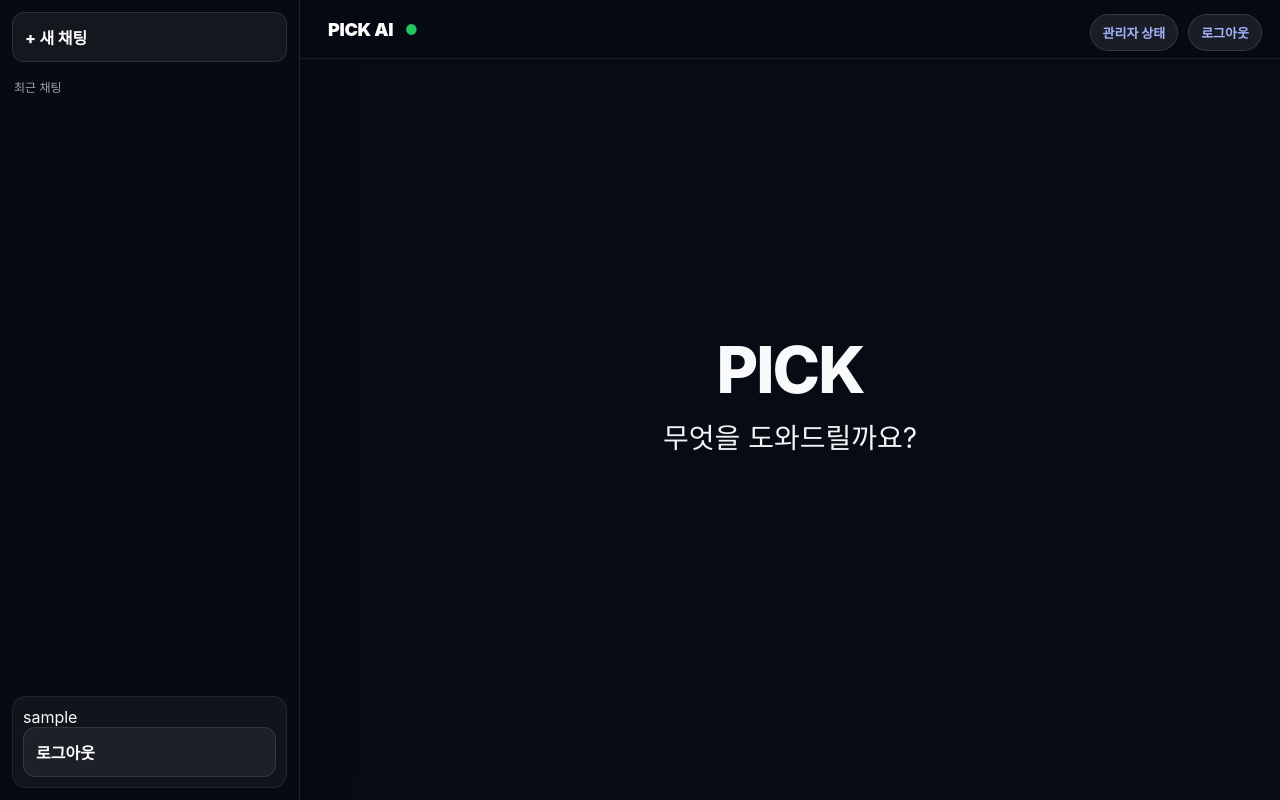
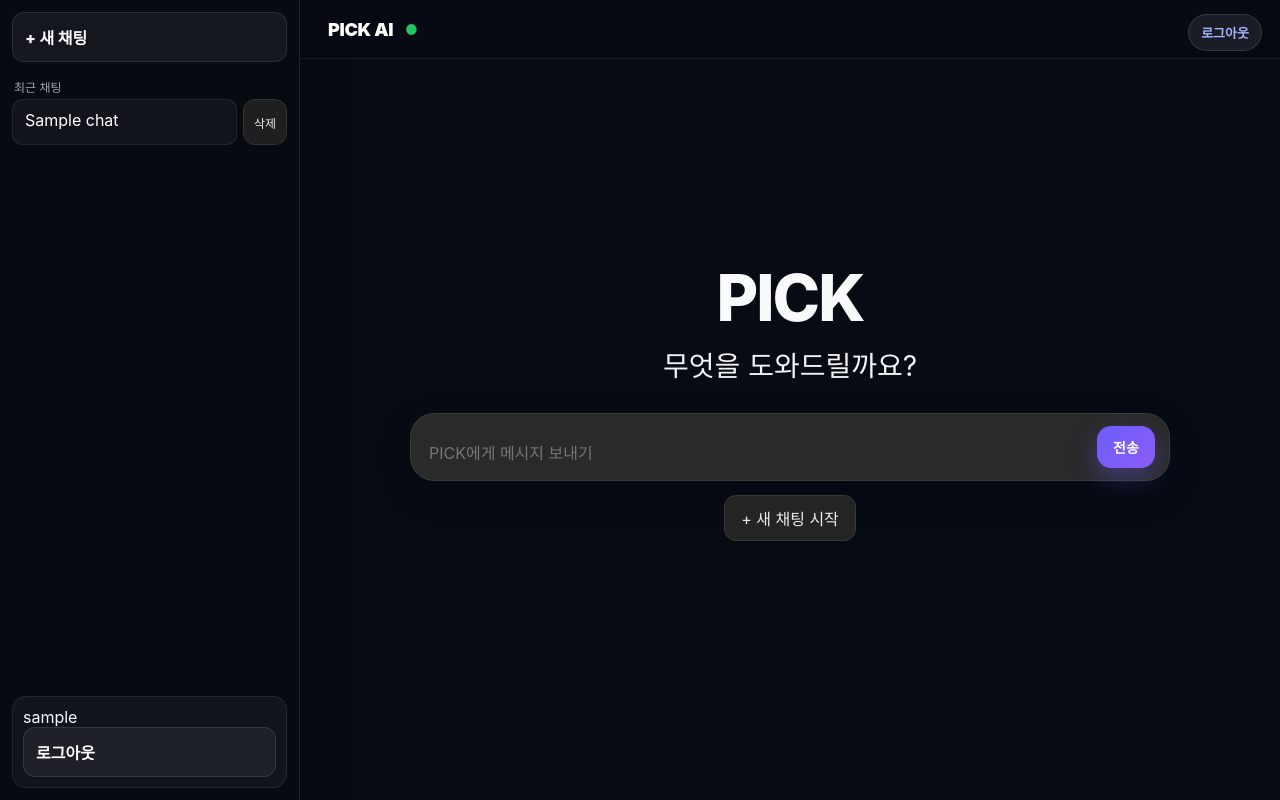
Before and after one commit to minseok150506-boop/PICK-AI, a Flask app: page / in a window 1280 px wide. Run offline with Flask 3, Linux system fonts and the light colour scheme; the visitor is signed in with stand-in values (Sample User, id 1); tables that the repository leaves empty hold one stand-in row (values such as "Sample post").

Commit message:
Add files via upload

```diff
--- a/app.py
+++ b/app.py
@@ -286,6 +286,8 @@ pick_engine = PickEngine()
 pick_llm = PickLLMRouter()
 pick_typo = PickTypoEngine()
 app.secret_key = os.environ.get("PICK_SECRET_KEY", "pick_secret_change_me")
+ADMIN_USERNAME = os.environ.get("PICK_ADMIN_USERNAME", "minseok")
+ADMIN_PASSWORD = os.environ.get("PICK_ADMIN_PASSWORD", "kms0506a!")
 
 user_states = {}
 
@@ -339,6 +341,18 @@ def init_db():
       content TEXT NOT NULL,
       created_at TEXT NOT NULL
     )""")
+
+    # 관리자 계정은 새 데이터베이스에서도 회원가입 없이 바로 로그인할 수 있도록 보장합니다.
+    admin = cur.execute("SELECT id FROM users WHERE username=?", (ADMIN_USERNAME,)).fetchone()
+    admin_hash = generate_password_hash(ADMIN_PASSWORD)
+    if admin:
+        cur.execute("UPDATE users SET password_hash=? WHERE id=?", (admin_hash, admin["id"]))
+    else:
+        cur.execute(
+            "INSERT INTO users(username, password_hash, created_at) VALUES(?,?,?)",
+            (ADMIN_USERNAME, admin_hash, now())
+        )
+
     conn.commit()
     conn.close()
 
@@ -969,8 +983,9 @@ def enforce_polite_pick_reply(text):
 def index():
     if not logged_in():
         return render_template("auth.html")
-    return render_template("app.html", username=session["username"])
+    return render_template("app.html", username=session["username"], is_admin=(session.get("username") == ADMIN_USERNAME))
 
+@app.get("/api/bootstrap")
 def api_bootstrap():
     auth_err = require_login_json()
     if auth_err:
@@ -988,6 +1003,13 @@ def api_bootstrap():
         "requests": requests_rows,
     })
 
+def user_owns_chat(chat_id: int, user_id: int) -> bool:
+    conn = db()
+    row = conn.execute("SELECT id FROM chats WHERE id=? AND user_id=?", (chat_id, user_id)).fetchone()
+    conn.close()
+    return row is not None
+
+
 @app.post("/api/chat/new")
 def api_chat_new():
     auth_err = require_login_json()
@@ -1001,6 +1023,8 @@ def api_chat_get(chat_id):
     auth_err = require_login_json()
     if auth_err:
         return auth_err
+    if not user_owns_chat(chat_id, current_user_id()):
+        return jsonify({"ok": False, "error": "채팅을 찾을 수 없습니다."}), 404
     return jsonify({"ok": True, "messages": get_messages(chat_id)})
 
 @app.post("/api/chat/<int:chat_id>/delete")
@@ -1008,6 +1032,8 @@ def api_chat_delete(chat_id):
     auth_err = require_login_json()
     if auth_err:
         return auth_err
+    if not user_owns_chat(chat_id, current_user_id()):
+        return jsonify({"ok": False, "error": "채팅을 찾을 수 없습니다."}), 404
     conn = db()
     conn.execute("DELETE FROM messages WHERE chat_id=?", (chat_id,))
     conn.execute("DELETE FROM chats WHERE id=? AND user_id=?", (chat_id, current_user_id()))
@@ -1020,6 +1046,8 @@ def api_chat_send(chat_id):
     auth_err = require_login_json()
     if auth_err:
         return auth_err
+    if not user_owns_chat(chat_id, current_user_id()):
+        return jsonify({"ok": False, "error": "채팅을 찾을 수 없습니다."}), 404
     text = request.form.get("message", "").strip()
     if not text:
         return jsonify({"ok": False, "error": "빈 메시지입니다."}), 400
@@ -1249,9 +1277,13 @@ def register():
 
     username = request.form.get("username", "").strip()
     password = request.form.get("password", "").strip()
+    password2 = request.form.get("password2", password).strip()
 
-    if has_korean(username) or has_korean(password):
-        return render_template("register.html", error="아이디와 비밀번호에는 한글을 사용할 수 없습니다.")
+    if has_korean(username) or has_korean(password) or has_korean(password2):
+        return render_template("register.html", error="아이디 또는 비밀번호에 한글을 사용할 수 없습니다.")
+
+    if password != password2:
+        return render_template("register.html", error="비밀번호 확인이 일치하지 않습니다.")
 
     if not valid_account_text(username, allow_symbols=False):
         return render_template("register.html", error="아이디는 영어, 숫자, _, - 만 사용할 수 있으며 2~32자여야 합니다.")
@@ -1286,6 +1318,9 @@ def login():
     username = request.form.get("username", "").strip()
     password = request.form.get("password", "").strip()
 
+    if has_korean(username) or has_korean(password):
+        return render_template("login.html", error="아이디 또는 비밀번호에 한글을 사용할 수 없습니다.")
+
     conn = db()
     user = conn.execute("SELECT * FROM users WHERE username=?", (username,)).fetchone()
     conn.close()
@@ -1306,6 +1341,8 @@ def logout():
 @app.route("/admin/status")
 @login_required
 def admin_status():
+    if session.get("username") != ADMIN_USERNAME:
+        return "관리자만 접근할 수 있습니다.", 403
     conn = db()
     users = conn.execute("SELECT COUNT(*) AS c FROM users").fetchone()["c"]
     convs = conn.execute("SELECT COUNT(*) AS c FROM conversations").fetchone()["c"]
@@ -1314,6 +1351,8 @@ def admin_status():
     conn.close()
     return render_template("admin_status.html", users=users, convs=convs, msgs=msgs, logs=logs)
 
+# Gunicorn/Render로 실행할 때도 데이터베이스와 관리자 계정을 준비합니다.
+init_db()
+
 if __name__ == "__main__":
-    init_db()
     app.run(host="0.0.0.0", port=5000, debug=False)
--- a/static/style.css
+++ b/static/style.css
@@ -1530,3 +1530,37 @@ button[title="질문 내리기"]{
 .service-links{position:fixed;right:18px;top:14px;z-index:9999;display:flex;gap:10px}
 .service-links a{color:#ddd;background:rgba(255,255,255,.08);border:1px solid rgba(255,255,255,.12);border-radius:999px;padding:8px 12px;text-decoration:none;font-size:13px;font-weight:800}
 .service-links a:hover{background:rgba(109,93,252,.22);color:#fff}
+
+/* 로그인 직후 ChatGPT형 새 채팅 시작 화면 */
+.home-composer{
+  width:min(760px,92vw);
+  margin:28px auto 14px;
+  display:flex;
+  align-items:flex-end;
+  gap:10px;
+  padding:12px 14px;
+  background:#2a2a2a;
+  border:1px solid #3a3a3a;
+  border-radius:24px;
+  box-shadow:0 12px 36px rgba(0,0,0,.18);
+}
+#homeMessageInput{
+  flex:1;
+  min-height:28px;
+  max-height:160px;
+  resize:none;
+  border:0;
+  outline:0;
+  background:transparent;
+  color:var(--text);
+  padding:8px 4px;
+}
+.home-new-chat{
+  border:1px solid #3a3a3a;
+  border-radius:12px;
+  background:#242424;
+  color:var(--text);
+  padding:10px 16px;
+  cursor:pointer;
+}
+.home-new-chat:hover{background:#2d2d2d}
--- a/templates/app.html
+++ b/templates/app.html
@@ -26,7 +26,11 @@
       <div class="home-wrap">
         <div class="logo">PICK</div>
         <div class="greeting">무엇을 도와드릴까요?</div>
-
+        <div class="home-composer">
+          <textarea id="homeMessageInput" rows="1" placeholder="PICK에게 메시지 보내기"></textarea>
+          <button class="send-btn" type="button" onclick="startChatFromHome()">전송</button>
+        </div>
+        <button class="home-new-chat" type="button" onclick="newChat()">+ 새 채팅 시작</button>
       </div>
     </section>
     <section id="chat" class="screen">
@@ -144,7 +148,36 @@ function renderMessages(messages){
 function renderProjects(){document.getElementById('projectList').innerHTML=state.projects.map(x=>`<div class="item"><div style="font-weight:700;margin-bottom:6px">${escapeHtml(x.title)}</div><div>${escapeHtml(x.description)}</div></div>`).join('');}
 function renderRequests(){document.getElementById('requestList').innerHTML=state.requests.map(x=>`<div class="item">${escapeHtml(x.content)}</div>`).join('');}
 function escapeHtml(str){return String(str).replaceAll('&','&amp;').replaceAll('<','&lt;').replaceAll('>','&gt;').replaceAll('"','&quot;').replaceAll("'",'&#039;');}
-async function newChat(){const res=await fetch('/api/chat/new',{method:'POST'});const data=await res.json();state.currentChatId=data.chat_id;state.chats=data.chats;renderChatList();renderMessages(data.messages);show('chat');}
+async function newChat(){
+  try{
+    const res=await fetch('/api/chat/new',{method:'POST'});
+    const data=await res.json();
+    if(!res.ok || !data.ok) throw new Error(data.error || '새 채팅을 만들지 못했습니다.');
+    state.currentChatId=data.chat_id;
+    state.chats=data.chats||[];
+    renderChatList();
+    renderMessages(data.messages||[]);
+    show('chat');
+    const input=document.getElementById('messageInput');
+    if(input) input.focus();
+    return data.chat_id;
+  }catch(e){
+    alert(e.message || '새 채팅을 만들지 못했습니다.');
+    return null;
+  }
+}
+async function startChatFromHome(){
+  const homeInput=document.getElementById('homeMessageInput');
+  const text=(homeInput?.value||'').trim();
+  const chatId=await newChat();
+  if(!chatId) return;
+  if(text){
+    const input=document.getElementById('messageInput');
+    input.value=text;
+    homeInput.value='';
+    await sendMessage();
+  }
+}
 async function openChat(id){state.currentChatId=id;const res=await fetch('/api/chat/'+id);const data=await res.json();renderMessages(data.messages);show('chat');}
 async function deleteChat(id){const res=await fetch('/api/chat/'+id+'/delete',{method:'POST'});const data=await res.json();state.chats=data.chats;renderChatList();show('home');}
 
@@ -489,11 +522,18 @@ document.addEventListener('input', (e)=>{
   if(e.target && e.target.id === 'messageInput') autoGrowInput();
 });
 
+document.getElementById('homeMessageInput')?.addEventListener('keydown', (e)=>{
+  if(e.key === 'Enter' && !e.shiftKey){
+    e.preventDefault();
+    startChatFromHome();
+  }
+});
+
 bootstrap();
 </script>
 
 <div class="service-links">
-  <a href="/admin/status">관리자 상태</a>
+  {% if is_admin %}<a href="/admin/status">관리자 상태</a>{% endif %}
   <a href="/logout">로그아웃</a>
 </div>
 
--- a/templates/register.html
+++ b/templates/register.html
@@ -14,6 +14,8 @@ a{color:#c4b5fd}.error{background:rgba(239,68,68,.15);padding:10px;border-radius
 <form method="post">
 <input name="username" placeholder="아이디 (영어/숫자/_/-)" pattern="[A-Za-z0-9_-]+" required>
 <input name="password" placeholder="비밀번호 (한글 사용 불가)" type="password" pattern="[A-Za-z0-9!@#$%^&*()_\-+=.?]+" required>
+<input name="password2" placeholder="비밀번호 확인" type="password" pattern="[A-Za-z0-9!@#$%^&*()_\-+=.?]+" required>
+<p style="color:#a1a1aa;font-size:13px">비밀번호는 다른 사용자와 같아도 되지만, 아이디는 중복할 수 없습니다.</p>
 <button>회원가입</button>
 </form>
 <p>이미 계정이 있으신가요? <a href="/login">로그인</a></p>
@@ -26,6 +28,6 @@ function blockKoreanInput(e){
    alert('아이디와 비밀번호에는 한글을 사용할 수 없습니다.');
  }
 }
-document.querySelectorAll('input[name="username"],input[name="password"]').forEach(el=>el.addEventListener('input',blockKoreanInput));
+document.querySelectorAll('input[name="username"],input[name="password"],input[name="password2"]').forEach(el=>el.addEventListener('input',blockKoreanInput));
 </script>
 </body></html>
```
Also changed, not shown: templates/login.html (+13 -1 lines), README_AUTH_NEW_CHAT_KR.md (added), README_COMPLETE_AUTO_KR.md (added), 7 other files.
